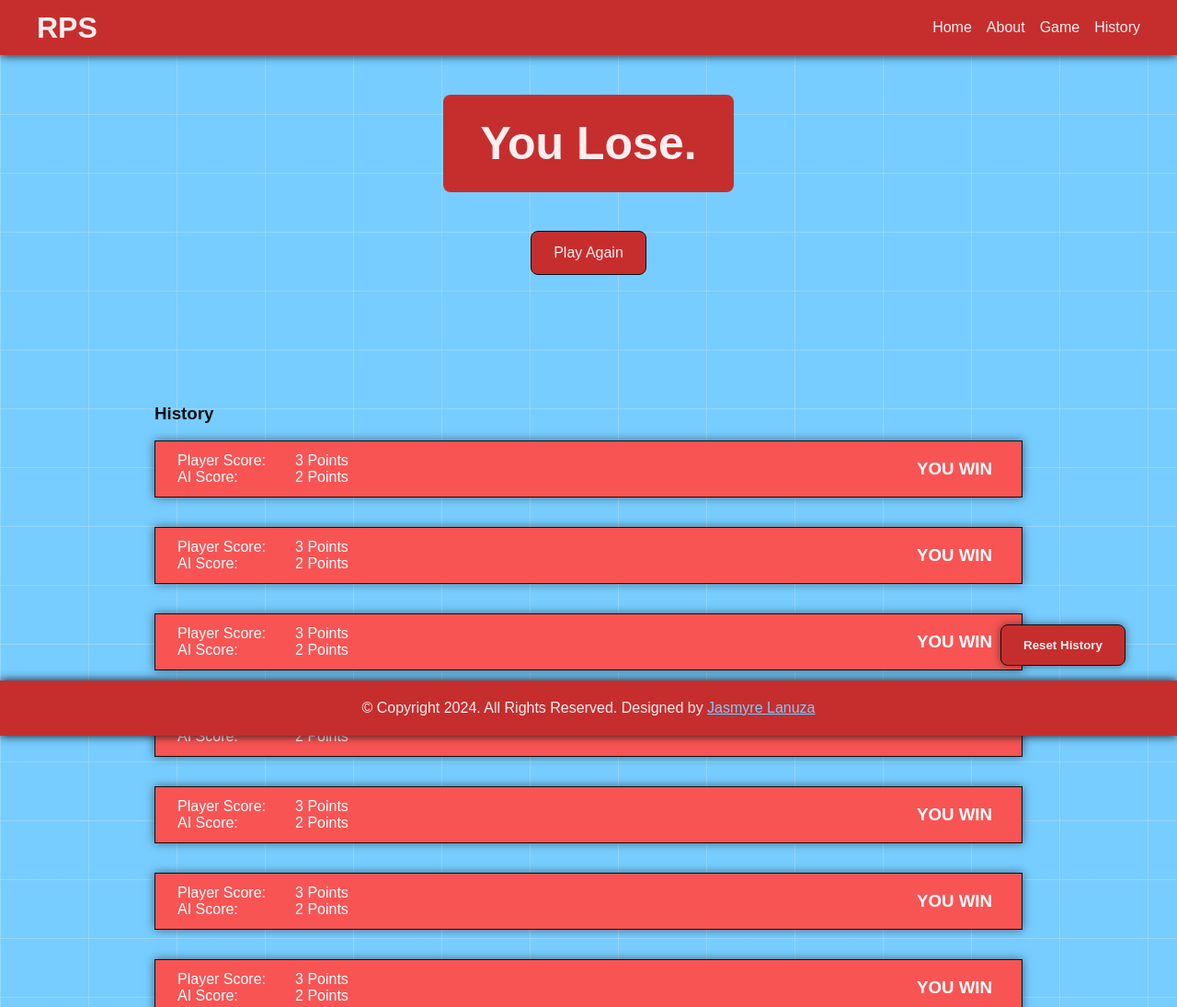
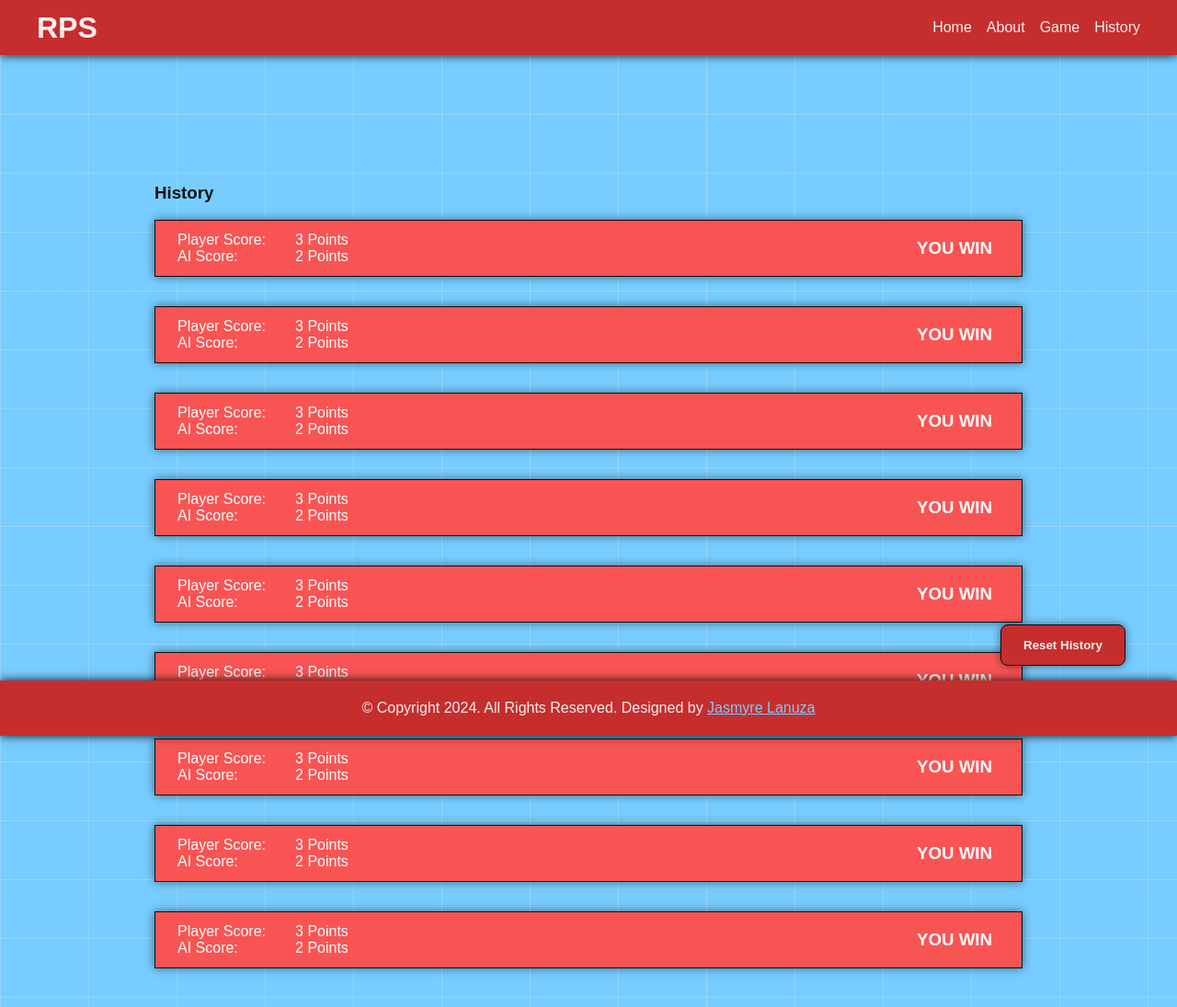
Before and after one commit to Jasmyre/rock-paper-scissors, a plain HTML site: page history/index.html in a window 1280 px wide. Shown: the top 1095 px of the page at 92% size. Drawn offline with Linux system fonts and the light colour scheme.

Commit message:
Feat: Added conditional banner

```diff
--- a/history/index.html
+++ b/history/index.html
@@ -66,11 +66,7 @@
 		</header>
 
 		<main class="bg-box">
-			<section class="winner-section">
-				<div class="winner-section-wrapper section-lg">
-					<h1 id="winner-banner-text">YOU WON!</h1>
-					<a href="../game/index.html">Play Again</a>
-				</div>
+			<section class="winner-section"  id="winner-banner">
 			</section>
 			<section class="history">
 				<div class="section-lg section-padding history-section-wrapper">
--- a/history/index.js
+++ b/history/index.js
@@ -3,9 +3,19 @@ const { log } = console;
 const search = window.location.search;
 const queries = new URLSearchParams(search);
 
-const playerWonQuerry = queries.get("playerWon");
-const playerWon = (playerWonQuerry == "true") ? true : false;
+const playerWonQuerry = (queries.get("playerWon")) ? queries.get("playerWon") : null;
+const playerWon = (playerWonQuerry) ? ((playerWonQuerry == "true") ? true : false) : null;
 
-const banner = document.getElementById("winner-banner-text");
+const banner = document.getElementById("winner-banner");
 
-banner.innerText = (playerWon == true) ? "You Won!" : "You Lose.";
+const winnerTemplate = `<div class="winner-section-wrapper section-lg">
+					<h1>YOU WON!</h1>
+					<a href="../game/index.html">Play Again</a>
+				</div>`;
+const loserTemplate = `<div class="winner-section-wrapper section-lg">
+					<h1>YOU Lose.</h1>
+					<a href="../game/index.html">Play Again</a>
+				</div>`;
+
+banner.innerHTML = (playerWon == true) ? winnerTemplate : "";
+banner.innerHTML = (playerWon == false) ? loserTemplate : "";
```
Also changed, not shown: game/index.html (+6 -0 lines), index.html (+1 -0 lines).
